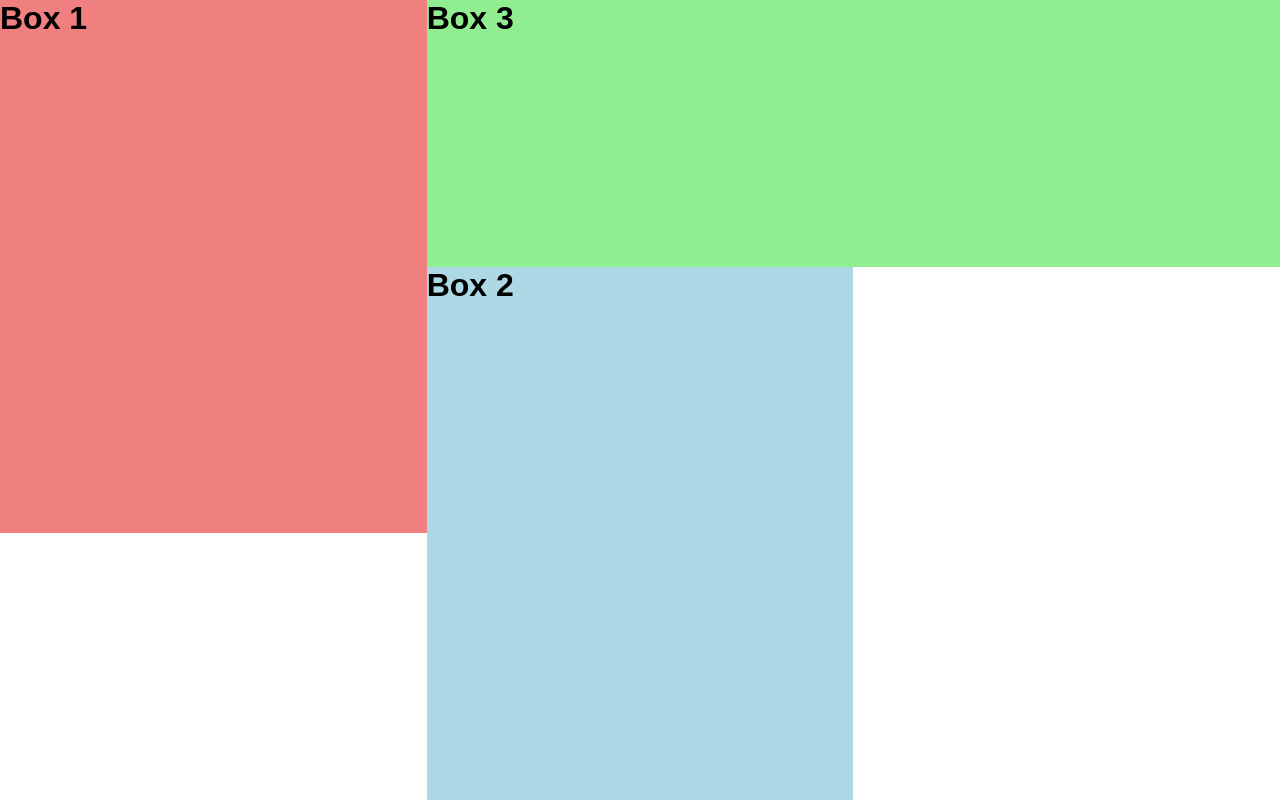
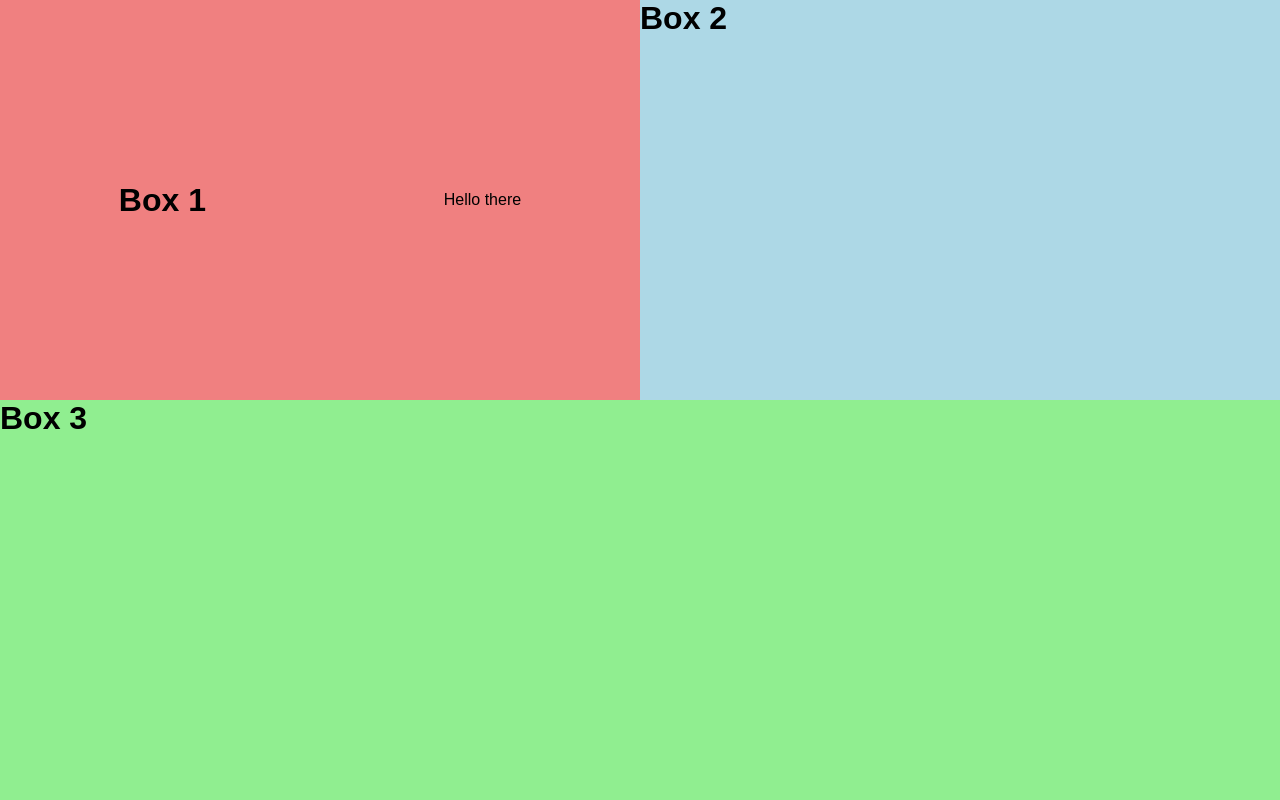
Before and after one commit to josee-fernandes/css-grid-crash-course, a plain HTML site: page index.html in a window 1280 px wide. Drawn offline with Linux system fonts and the light colour scheme.

Commit message:
Grid Template Areas + Grid Areas

```diff
--- a/css/style.scss
+++ b/css/style.scss
@@ -29,19 +29,24 @@ body{
 main{
    height: 100vh;
    display: grid;
-   grid-template-columns: 1fr 1fr 1fr;
-   grid-template-rows: 1fr 1fr 1fr;
+   grid-template-columns: 1fr 1fr;
+   grid-template-rows: 1fr 1fr;
+   grid-template-areas:
+      'box1 box2'
+      'box3 box3';
 }
 
 .box1{
-   grid-column: 1 / 2;
-   grid-row: 1 / 3;
+   grid-area: box1;
+   display: flex;
+   justify-content: space-around;
+   align-items: center;
 }
 
 .box2{
-   grid-row: 2 / 4;
+   grid-area: box2;
 }
 
 .box3{
-   grid-column: 2 / 4;
+   grid-area: box3;
 }
--- a/index.html
+++ b/index.html
@@ -14,6 +14,7 @@
    <main>
       <div class="box1">
          <h1>Box 1</h1>
+         <p>Hello there</p>
       </div>
       <div class="box2">
          <h1>Box 2</h1>
```
Also changed, not shown: css/style.css, 1 other file.
